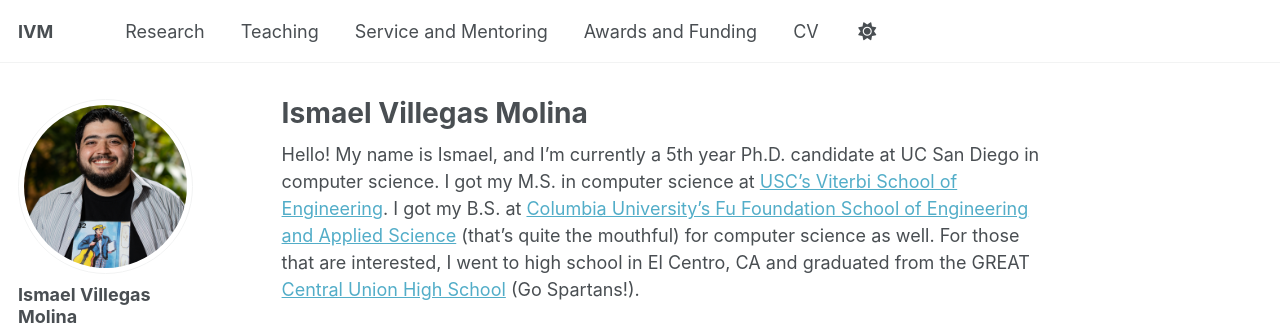
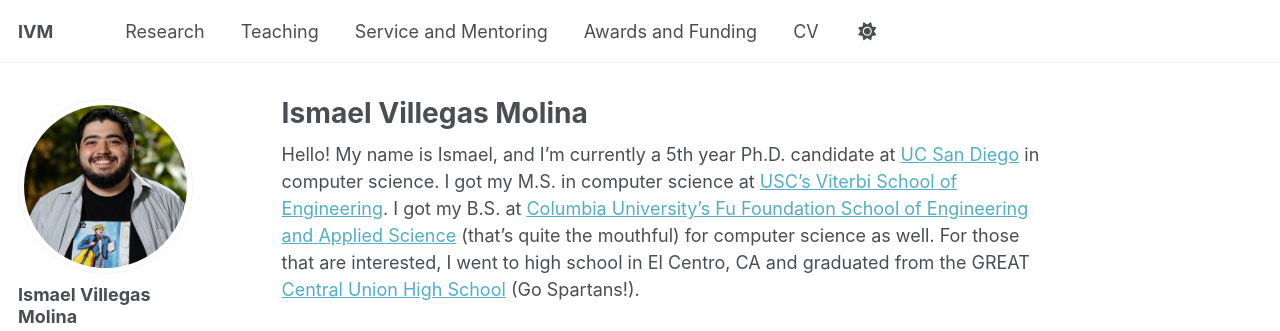
Before and after one commit to IsmaelV/IsmaelV.github.io, a Jekyll site: the page built from _pages/about.md, in a window 1280 px wide and 900 px high. Shown: the top 331 px of the window. Built offline with Jekyll 4.4.1, drawn with Linux system fonts in a browser that asks for light colours; some web fonts are replaced; a script that is not in the unit is left out; part of the change alters nothing that is shown.

```diff
--- a/_pages/about.md
+++ b/_pages/about.md
@@ -7,7 +7,7 @@ redirect_from:
   - /about.html
 ---
 
-Hello! My name is Ismael, and I'm currently a 5th year Ph.D. candidate at UC San Diego in computer science. I got my M.S. in computer science at [USC's Viterbi School of Engineering](https://viterbischool.usc.edu/). I got my B.S. at [Columbia University's Fu Foundation School of Engineering and Applied Science](https://www.engineering.columbia.edu/) (that's quite the mouthful) for computer science as well. For those that are interested, I went to high school in El Centro, CA and graduated from the GREAT [Central Union High School](https://www.spartansnet.net/) (Go Spartans!).
+Hello! My name is Ismael, and I'm currently a 5th year Ph.D. candidate at [UC San Diego](https://cse.ucsd.edu/) in computer science. I got my M.S. in computer science at [USC's Viterbi School of Engineering](https://viterbischool.usc.edu/). I got my B.S. at [Columbia University's Fu Foundation School of Engineering and Applied Science](https://www.engineering.columbia.edu/) (that's quite the mouthful) for computer science as well. For those that are interested, I went to high school in El Centro, CA and graduated from the GREAT [Central Union High School](https://www.spartansnet.net/) (Go Spartans!).
 
 The overall motivator for my work is for broadening participation in CS, particularly for people from my background of U.S. Latines (Latines refers to people whose origin are from Latin America. You may have heard the term "Latinx" which has its own background and you can see the difference [here](https://docs.google.com/document/d/1MLS4PxAa7_A0sXN_iZmQGGW8zFkBHYBcpbT7uSv_inA/edit?usp=sharing)). In the effort to broaden the participation in the field, lots of different avenues have presented themselves for exploration! Currently, I'm focused on the effects of culturally-relevant computing and socially responsible computing practices and seeing its effect on ALL students (with a focus on trying to better the experience from marginalized students in computing). A lot of the work I do in this field is advised by [Gerald Soosai Raj](https://geraldsoosairaj.github.io/). This work has recently gotten the <b>Chair's Award for Best Student Paper</b> at CompEd 2025 which also included my other two advisors [Leo Porter](https://leoporter.ucsd.edu/) and [Bill Griswold](https://cseweb.ucsd.edu/~wgg)! I've also been working towards evaluating (and soon-to-be creating/finetuning) AI models to be more culturally diverse and socially aware (a lot of this work done with Leo and Gerald). I know that there is this big AI craze, but I feel that we should also take a step back and really evaluate what kind of outputs we get and if they are too narrow in scope of what they could be.
 
```
